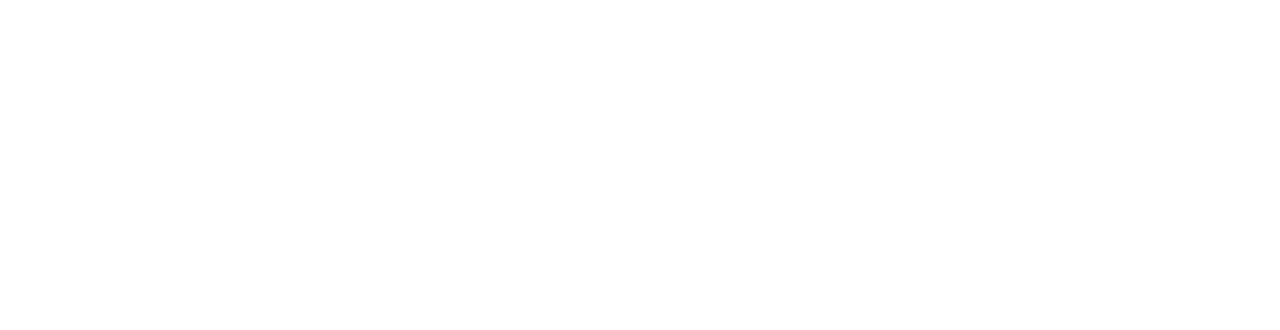
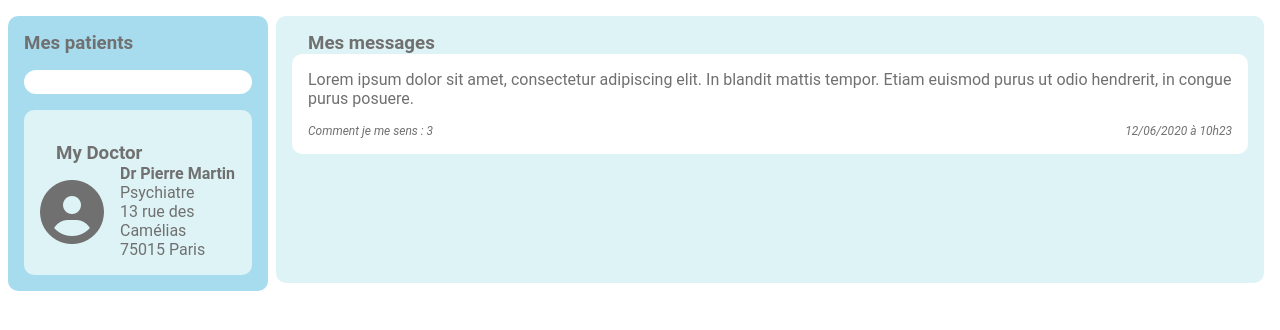
Before and after one commit to Audreyritzenthaler/hackathon-SoDoc-front, a React (Create React App) app: page /dashboard in a window 1280 px wide. Shown: the top 330 px of the page. Built offline with nearby package versions, Linux system fonts and the light colour scheme.

Commit message:
create patient-page to doctor dashboard

```diff
--- a/src/App.js
+++ b/src/App.js
@@ -4,15 +4,16 @@
 import LogBook from './components/patients/LogBook';
 import Dashboard from './components/practicioner/Dashboard'
 import Connection from './components/Connection';
+import PatientPage from './components/practicioner/PatientPage'
 import './components/patients/BurgerMenuPatient.css'
 
 function App() {
   return (
     <div className="App">
       <Switch>
-        <Route exact path="/" component={Connection}/>
+        <Route exact path="/" component={Connection} />
         {/* patients routes */}
-        <Route path="/logbook" component={LogBook}/>
+        <Route path="/logbook" component={LogBook} />
         {/* <Route path="/mymessage" component={MyMessage} /> */}
         {/* <Route path="/mydosages" component={MyDosages} />
         <Route path="/myappointements" component={MyAppointements} />
@@ -20,8 +21,9 @@
 
 
         {/* practicioner routes */}
-        <Route path="/dasbord" component={Dashboard} />
-        <Route path="/practitioner/messages" component={Dashboard} />
+        <Route path="/dashboard" component={Dashboard} />
+        <Route path="/dashboard/patient" component={PatientPage} />
+        {/* <Route path="/practitioner/messages" component={Dashboard} /> */}
         {/* <Route path="/practiotioner/patients" component={AllPatients} />
         <Route path="/practiotioner/infos" component={MyInfos} /> */}
       </Switch>
--- a/src/components/Connection.css
+++ b/src/components/Connection.css
@@ -9,7 +9,7 @@
     box-shadow: -15px 15px 25px rgb(211, 211, 211);
 }
 
-label {
+.connexion-label {
     margin-top: 2em;
     margin-bottom: 0.5em;
     text-align: left;
@@ -19,7 +19,7 @@
     margin: 0;
 }
 
-button {
+.connexion-button {
     margin-top: 3em;
     padding: 0.2em;
     text-transform: uppercase;
--- a/src/components/Connection.js
+++ b/src/components/Connection.js
@@ -26,7 +26,7 @@
         axios({
             method: 'post',
             url: 'http://localhost:8080/api/authentification',
-            data : {
+            data: {
                 ...loginForm
             }
         })
@@ -45,13 +45,13 @@
             </button>
 
             <form className="form">
-                <label for="eMail">eMail :</label>
-                <input id="eMail" type="text" onChange={getLogin} placeholder="Enter your adress mail"></input>
-                <label for="pwd">Password :</label>
-                <input id="pwd" type="text" onChange={getPwd} placeholder="Enter your password"></input>
+                <label className='connexion-label' for="eMail">eMail :</label>
+                <input className='connexion-input' id="eMail" type="text" onChange={getLogin} placeholder="Enter your adress mail"></input>
+                <label className='connexion-label' for="pwd">Password :</label>
+                <input className='connexion-input' id="pwd" type="text" onChange={getPwd} placeholder="Enter your password"></input>
                 {failed ? <p className='incorrect'>Your login or your password is incorrect !</p> : ""}
                 {success ? <Redirect to="/logbook" /> : ""}
-                <Link to path="/logbook"><button id="button" onClick={getApi}>Sign In</button></Link>
+                <Link to path="/logbook"><button className='connexion-button' id="button" onClick={getApi}>Sign In</button></Link>
             </form>
         </div>
     )
--- a/src/components/practicioner/Dashboard.css
+++ b/src/components/practicioner/Dashboard.css
@@ -1,3 +1,36 @@
 .Dashboard {
   display: flex;
+  justify-content: center;
+  text-align: left;
 }
+
+.dash-info-container {
+  background-color: #A7DCEF;
+  border-radius: 10px;
+  margin: 1rem 0.5rem 0.5rem 0.5rem;
+}
+
+.Dashboard h3 {
+  margin: 1rem 0 0 1rem;
+  color: #707070;
+}
+
+.dash-input-container {
+  display: flex;
+  justify-content: space-between;
+  margin: 1rem 1rem 0 1rem;
+}
+
+.dash-input {
+  border: 4px solid transparent;
+  border-radius: 15px;
+  width: 100%;
+  height: 3vh;
+}
+
+/* .dash-button {
+  border: 1px solid #A7DCEF;
+  background-color: white;
+  border-radius: 15px;
+  padding: 0 1rem;
+} */
--- a/src/components/practicioner/Dashboard.js
+++ b/src/components/practicioner/Dashboard.js
@@ -1,6 +1,5 @@
 import React from 'react'
 import Infos from '../Infos'
-import DosageAppContainer from '../DosageAppContainer'
 import MessagesContainer from '../MessagesContainer'
 import './Dashboard.css'
 import BurgerMenuPractitioner from './BurgerMenuPractitioner'
@@ -9,9 +8,13 @@
   return (
     <div className='Dashboard'>
       <BurgerMenuPractitioner />
-      <div>
+      <div className='dash-info-container'>
+        <h3>Mes patients</h3>
+        <div className='dash-input-container'>
+          <input type='text' className='dash-input' />
+          {/* <button className='dash-button'>Search</button> */}
+        </div>
         <Infos />
-        <DosageAppContainer />
       </div>
       <MessagesContainer />
     </div>
--- /dev/null
+++ b/src/components/practicioner/PatientPage.js
@@ -0,0 +1,23 @@
+import React, { Component } from 'react'
+import Infos from '../Infos'
+import DosageAppContainer from '../DosageAppContainer'
+import MessagesContainer from '../MessagesContainer'
+import './Dashboard.css'
+import BurgerMenuPractitioner from './BurgerMenuPractitioner'
+
+class PatientPage extends Component {
+  render() {
+    return (
+      <div className='Dashboard'>
+        <BurgerMenuPractitioner />
+        <div>
+          <Infos />
+          <DosageAppContainer />
+        </div>
+        <MessagesContainer />
+      </div>
+    )
+  }
+}
+
+export default PatientPage
```
